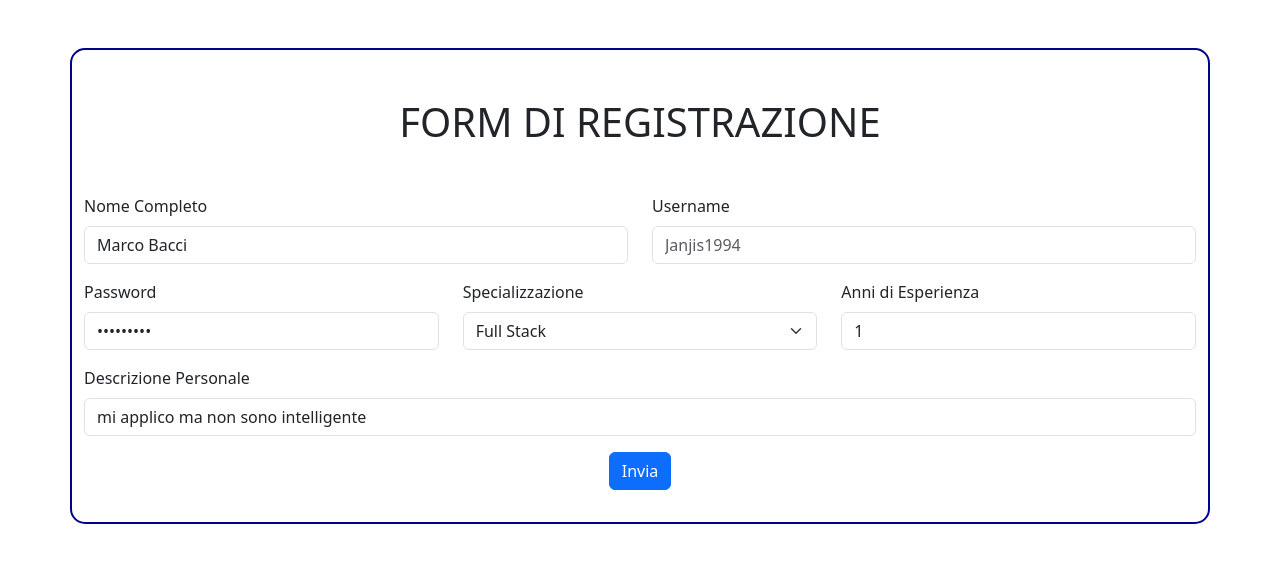
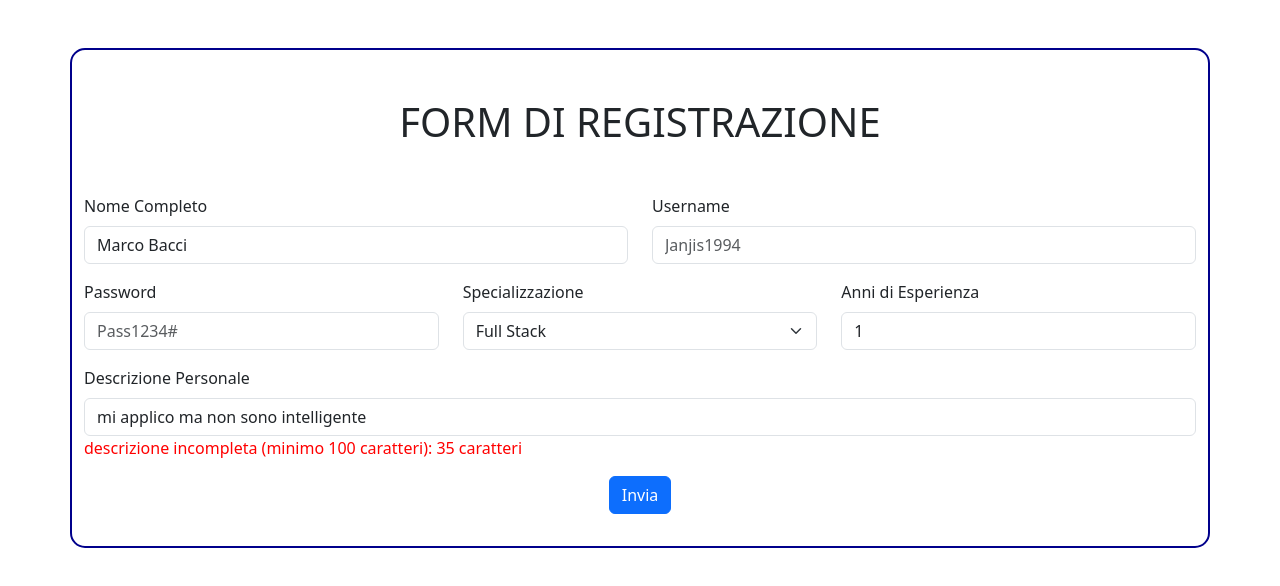
Before and after one commit to Marco-Bacci/ex-react-useref-signup, a React (Vite) app: page / in a window 1280 px wide. Shown: the top 586 px of the page. Built offline with nearby package versions, Linux system fonts and the light colour scheme.

Commit message:
Feat: milestone 2 completed

```diff
--- a/src/App.jsx
+++ b/src/App.jsx
@@ -7,7 +7,7 @@ function App() {
 
   const [name, setName] = useState("Marco Bacci");
   const [username, setUsername] = useState("");
-  const [password, setPassword] = useState("pendejo84");
+  const [password, setPassword] = useState("");
   const [specialization, setSpecialization] = useState("");
   const [years, setYears] = useState("1");
   const [description, setDescription] = useState(
@@ -31,8 +31,8 @@ function App() {
   const isPasswordValid = useMemo(() => {
     const passValid = password.split("").some((char) => {
       return (
-        symbols.includes(char) &&
-        letters.includes(char.toLowerCase()) &&
+        symbols.includes(char) ||
+        letters.includes(char.toLowerCase()) ||
         numbers.includes(char)
       );
     });
@@ -54,7 +54,10 @@ function App() {
       !specialization.trim() ||
       !years.trim() ||
       years <= 0 ||
-      (!description.trim() && !isUserValid)
+      !description.trim() ||
+      !isUserNameValid ||
+      !isPasswordValid ||
+      !isDescriptionValid
     ) {
       alert("alcuni campi non sono stati compilati correttamente");
       return;
@@ -98,6 +101,13 @@ function App() {
                     value={username}
                     onChange={(e) => setUsername(e.target.value)}
                   />
+                  {username.trim() && (
+                    <p style={{ color: isUserNameValid ? "green" : "red" }}>
+                      {isUserNameValid
+                        ? "username valido"
+                        : "username non valido"}
+                    </p>
+                  )}
                 </div>
               </div>
               <div className="col-md-4">
@@ -110,6 +120,13 @@ function App() {
                     value={password}
                     onChange={(e) => setPassword(e.target.value)}
                   />
+                  {password.trim() && (
+                    <p style={{ color: isPasswordValid ? "green" : "red" }}>
+                      {isPasswordValid
+                        ? "password valida"
+                        : "password non valida"}
+                    </p>
+                  )}
                 </div>
               </div>
               <div className="col-md-4">
@@ -147,6 +164,13 @@ function App() {
                     value={description}
                     onChange={(e) => setDescription(e.target.value)}
                   />
+                  {description.trim() && (
+                    <p style={{ color: isDescriptionValid ? "green" : "red" }}>
+                      {isDescriptionValid
+                        ? "descrizione valida"
+                        : "descrizione incompleta (minimo 100 caratteri):" +" "+ description.trim().length +" "+ "caratteri" }
+                    </p>
+                  )}
                 </div>
               </div>
             </div>
```
